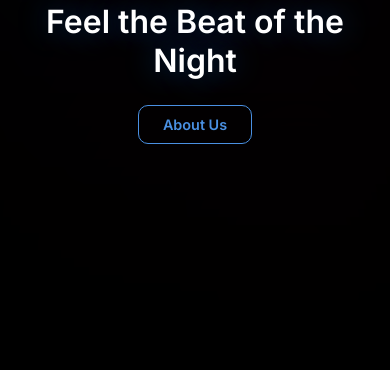
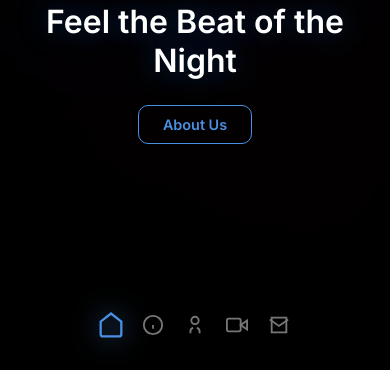
Before and after one commit to GergelyPapa/latenightsession, a plain HTML site: page index.html in a window 390 px wide. Shown: the part 474-844 px from the top of the page. Drawn offline with Linux system fonts and the light colour scheme.

Commit message:
navbar kesz

```diff
--- a/index.html
+++ b/index.html
@@ -5,29 +5,33 @@
   <meta name="viewport" content="width=device-width, initial-scale=1.0">
   <title>Late Night Session</title>
   <link rel="stylesheet" href="style.css">
-  <script>
-  const sections = document.querySelectorAll("section, header, footer");
 
-  const observer = new IntersectionObserver((entries) => {
-    entries.forEach(entry => {
-      if (entry.isIntersecting) {
-        entry.target.classList.add("visible");
-      } else {
-        entry.target.classList.remove("visible");
-      }
-    });
-  }, { threshold: 0.6 });
-
-  sections.forEach(section => observer.observe(section));
-</script>
 
 </head>
 <body>
 
-  <!-- Hero section -->
-  <header class="hero">
+  <!-- === OLDALSÓ NAVIGÁCIÓ === -->
+<nav class="side-nav">
+    <a href="#hero" class="nav-item active" data-section="hero" title="Home">
+      <svg xmlns="http://www.w3.org/2000/svg" class="nav-icon" viewBox="0 0 24 24" fill="none" stroke="currentColor" stroke-width="2"><path d="M3 9l9-7 9 7v11a2 2 0 0 1-2 2H5a2 2 0 0 1-2-2z"/></svg>
+    </a>
+    <a href="#about" class="nav-item" data-section="about" title="About">
+      <svg xmlns="http://www.w3.org/2000/svg" class="nav-icon" viewBox="0 0 24 24" fill="none" stroke="currentColor" stroke-width="2"><circle cx="12" cy="12" r="10"/><line x1="12" y1="16" x2="12" y2="12"/><line x1="12" y1="8" x2="12" y2="8"/></svg>
+    </a>
+    <a href="#members" class="nav-item" data-section="members" title="Members">
+      <svg xmlns="http://www.w3.org/2000/svg" class="nav-icon" viewBox="0 0 24 24" fill="none" stroke="currentColor" stroke-width="2"><path d="M17 21v-2a4 4 0 0 0-3-3.87"/><path d="M7 21v-2a4 4 0 0 1 3-3.87"/><circle cx="12" cy="7" r="4"/></svg>
+    </a>
+    <a href="#mixes" class="nav-item" data-section="mixes" title="Mixes">
+      <svg xmlns="http://www.w3.org/2000/svg" class="nav-icon" viewBox="0 0 24 24" fill="none" stroke="currentColor" stroke-width="2"><polygon points="23 7 16 12 23 17 23 7"/><rect x="1" y="5" width="15" height="14" rx="2" ry="2"/></svg>
+    </a>
+    <a href="#contact" class="nav-item" data-section="contact" title="Contact">
+      <svg xmlns="http://www.w3.org/2000/svg" class="nav-icon" viewBox="0 0 24 24" fill="none" stroke="currentColor" stroke-width="2"><path d="M4 4h16v16H4z"/><polyline points="22,6 12,13 2,6"/></svg>
+    </a>
+  </nav>
+
+  <!-- === HERO === -->
+  <header id="hero" class="hero">
     <div class="animated-bg"></div>
-
     <div class="hero-content">
       <img src="lnslogo.png" alt="Late Night Session Logo" class="logo fade-up">
       <h1 class="fade-up delay-1">Feel the Beat of the Night</h1>
@@ -35,7 +39,7 @@
     </div>
   </header>
 
-  <!-- About section -->
+  <!-- === ABOUT === -->
   <section id="about" class="about">
     <div class="content-wrapper">
       <h2>About Us</h2>
@@ -47,7 +51,7 @@
     </div>
   </section>
 
-  <!-- Members section -->
+  <!-- === MEMBERS === -->
   <section id="members" class="members">
     <div class="content-wrapper">
       <h2>The Crew</h2>
@@ -67,7 +71,7 @@
           <h3>Dreambɘatz</h3>
           <p>TECHNO</p>
         </div>
-         <div class="member">
+        <div class="member">
           <img src="./profilePic/geri.png" alt="G3RG">
           <h3>G3RG</h3>
           <p>TECHNO</p>
@@ -76,8 +80,8 @@
     </div>
   </section>
 
-  <!-- Mixes section -->
-  <section class="mixes">
+  <!-- === MIXES === -->
+  <section id="mixes" class="mixes">
     <div class="content-wrapper">
       <h2>Our Mixes</h2>
       <div class="mix-grid">
@@ -97,8 +101,8 @@
     </div>
   </section>
 
-  <!-- Contact / Footer -->
-  <footer class="contact">
+  <!-- === CONTACT / FOOTER === -->
+  <footer id="contact" class="contact">
     <div class="content-wrapper">
       <h2>Contact</h2>
       <p>Follow us on social media!</p>
@@ -111,5 +115,24 @@
     </div>
   </footer>
 
+  <!-- === NAVBAR SCRIPT === -->
+  <script>
+    const navItems = document.querySelectorAll('.nav-item');
+    const sections = document.querySelectorAll('header, section, footer');
+
+    const observer = new IntersectionObserver(entries => {
+      entries.forEach(entry => {
+        if (entry.isIntersecting) {
+          const id = entry.target.getAttribute('id');
+          navItems.forEach(item => {
+            item.classList.toggle('active', item.dataset.section === id);
+          });
+        }
+      });
+    }, { threshold: 0.6 });
+
+    sections.forEach(section => observer.observe(section));
+  </script>
+
 </body>
 </html>
--- a/style.css
+++ b/style.css
@@ -1,3 +1,4 @@
+/* ===== ALAPOK ===== */
 @import url('https://fonts.googleapis.com/css2?family=Inter:wght@400;600&display=swap');
 
 * {
@@ -8,17 +9,16 @@
   color: #fff;
 }
 
-/* Alapok */
 html, body {
   height: 100%;
+  width: 100%;
   background: #000;
   overflow-x: hidden;
-  overflow-y: auto;
   scroll-behavior: smooth;
   scroll-snap-type: y mandatory;
 }
 
-/* Általános tartó wrapper, használható minden section belsejéhez */
+/* Tartalom wrapper */
 .content-wrapper {
   width: 100%;
   max-width: 1200px;
@@ -27,7 +27,66 @@ html, body {
   box-sizing: border-box;
 }
 
-/* ---------------- Hero ---------------- */
+/* ===== OLDALSÓ NAVIGÁCIÓ ===== */
+.side-nav {
+  position: fixed;
+  top: 50%;
+  left: 25px;
+  transform: translateY(-50%);
+  display: flex;
+  flex-direction: column;
+  align-items: center;
+  gap: 26px;
+  z-index: 1000;
+}
+
+.nav-item {
+  text-decoration: none;
+  color: #777;
+  transition: all 0.3s ease;
+}
+
+.nav-icon {
+  width: 24px;
+  height: 24px;
+  stroke: #777;
+  transition: all 0.3s ease;
+}
+
+.nav-item:hover .nav-icon {
+  stroke: #fff;
+  transform: scale(1.15);
+}
+
+.nav-item.active .nav-icon {
+  stroke: #4a90e2;
+  filter: drop-shadow(0 0 10px #4a90e2);
+  transform: scale(1.25);
+}
+
+/* ===== RESZPONZÍV NAV ===== */
+@media (max-width: 768px) {
+  .side-nav {
+    flex-direction: row;
+    position: fixed;
+    top: auto;
+    bottom: 20px;
+    left: 50%;
+    transform: translateX(-50%);
+    background: rgba(20, 20, 20, 0.7);
+    padding: 10px 16px;
+    border-radius: 20px;
+    backdrop-filter: blur(10px);
+    gap: 20px;
+  }
+
+  .nav-icon {
+    width: 22px;
+    height: 22px;
+  }
+}
+
+/* ===== HERO ===== */
 .hero {
   position: relative;
   height: 100vh;
@@ -36,9 +95,6 @@ html, body {
   align-items: center;
   justify-content: center;
   scroll-snap-align: start;
-  /* hero mindig látható legyen fallbackként */
-  opacity: 1;
-  transform: none;
 }
 
 .animated-bg {
@@ -101,13 +157,12 @@ html, body {
   box-shadow: 0 0 25px #4a90e2;
 }
 
-/* ---------------- Animációk ---------------- */
+/* ===== ANIMÁCIÓK ===== */
 .fade-up {
   opacity: 0;
   transform: translateY(30px);
   animation: fadeUp 1.5s ease forwards;
 }
-
 .delay-1 { animation-delay: 0.4s; }
 .delay-2 { animation-delay: 0.8s; }
 
@@ -115,7 +170,7 @@ html, body {
   to { opacity: 1; transform: translateY(0); }
 }
 
-/* ---------------- Szekciók ---------------- */
+/* ===== SZEKCIÓK ===== */
 section, header, footer {
   min-height: 100vh;
   padding: 100px 20px;
@@ -126,16 +181,6 @@ section, header, footer {
   text-align: center;
   scroll-snap-align: start;
   box-sizing: border-box;
-  /* alap megjelenés, hogy ne legyen "üres" ha JS nem fut */
-  opacity: 1;
-  transform: none;
-}
-
-/* opcionális .visible animációk ha JS hozzáadja az osztályt */
-section.animate, header.animate, footer.animate {
-  opacity: 0;
-  transform: translateY(40px) scale(0.995);
-  transition: opacity 0.6s ease, transform 0.75s cubic-bezier(.2,.9,.2,1);
 }
 
 section.visible, header.visible, footer.visible {
@@ -143,18 +188,7 @@ section.visible, header.visible, footer.visible {
   transform: translateY(0) scale(1) !important;
 }
 
-/* Smooth scroll & snap fallback */
-html { scroll-behavior: smooth; }
-
-/* ---------------- Tipográfia ---------------- */
-h2 {
-  margin-bottom: 20px;
-  font-size: 2rem;
-  letter-spacing: 1px;
-  text-transform: uppercase;
-}
-
-/* ---------------- About ---------------- */
+/* ===== ABOUT ===== */
 .about {
   background: #0a0a0a;
   width: 100%;
@@ -167,7 +201,7 @@ h2 {
   font-size: 1.1rem;
 }
 
-/* ---------------- Members ---------------- */
+/* ===== MEMBERS ===== */
 .members {
   background: #111;
   width: 100%;
@@ -179,25 +213,22 @@ h2 {
   width: 100%;
   margin: 30px auto 0;
   padding: 0 10px;
-  box-sizing: border-box;
-  /* alap: 1 oszlop mobilon */
   grid-template-columns: 1fr;
 }
 
-/* tablet: 2 oszlop */
+/* tablet */
 @media (min-width: 600px) {
   .member-grid {
     grid-template-columns: repeat(2, minmax(220px, 1fr));
   }
 }
 
-/* asztal: 4 oszlop */
+/* desktop */
 @media (min-width: 1100px) {
   .member-grid {
     grid-template-columns: repeat(4, minmax(220px, 1fr));
   }
 }
-
 
 .member {
   background: linear-gradient(180deg, rgba(255,255,255,0.02), rgba(255,255,255,0.01));
@@ -206,7 +237,6 @@ h2 {
   text-align: center;
   box-shadow: 0 6px 18px rgba(0,0,0,0.45);
   transition: transform 0.35s ease, box-shadow 0.35s ease, filter 0.35s ease;
-  opacity: 1;
 }
 
 .member:hover {
@@ -221,7 +251,6 @@ h2 {
   border-radius: 10px;
   filter: grayscale(100%) brightness(0.8);
   transition: all 0.4s ease;
-  display: block;
 }
 
 .member img:hover {
@@ -238,7 +267,7 @@ h2 {
   font-size: 0.9rem;
 }
 
-/* ---------------- Mixek ---------------- */
+/* ===== MIXES ===== */
 .mixes {
   background: #0b0b0b;
   width: 100%;
@@ -252,10 +281,8 @@ h2 {
   margin: 30px auto 0;
   width: 100%;
   padding: 0 10px;
-  box-sizing: border-box;
 }
 
-/* Reszponzív iframe wrapper a megbízható megjelenésért */
 .mix {
   background: linear-gradient(180deg, rgba(255,255,255,0.01), rgba(255,255,255,0.005));
   border-radius: 12px;
@@ -266,7 +293,6 @@ h2 {
 .mix iframe {
   width: 100%;
   height: 230px;
-  min-height: 180px;
   border-radius: 8px;
   display: block;
   background: #000;
@@ -279,7 +305,7 @@ h2 {
   color: #ddd;
 }
 
-/* ---------------- Kapcsolat ---------------- */
+/* ===== CONTACT ===== */
 .contact {
   background: #050510;
   padding: 80px 20px;
@@ -305,16 +331,33 @@ h2 {
   color: #777;
 }
 
-/* ---------------- Mobil és responszív módosítások ---------------- */
+/* ===== RESPONSIVE ===== */
 @media (max-width: 768px) {
   .hero-content h1 { font-size: 2rem; }
   .btn { padding: 10px 24px; font-size: 0.9rem; }
   section { padding: 70px 15px; }
   .member img { height: 180px; }
   .mix iframe { height: 200px; }
+
+  /* NAV alul */
+  .side-nav {
+    flex-direction: row;
+    left: 50%;
+    top: auto;
+    bottom: 20px;
+    transform: translateX(-50%);
+    background: rgba(0, 0, 0, 0.4);
+    padding: 10px 25px;
+    border-radius: 25px;
+    backdrop-filter: blur(8px);
+  }
+
+  .nav-icon {
+    font-size: 20px;
+  }
 }
 
-/* Reduced motion támogatás */
+/* ===== MOTION ===== */
 @media (prefers-reduced-motion: reduce) {
   * { transition: none !important; animation: none !important; }
 }
```
